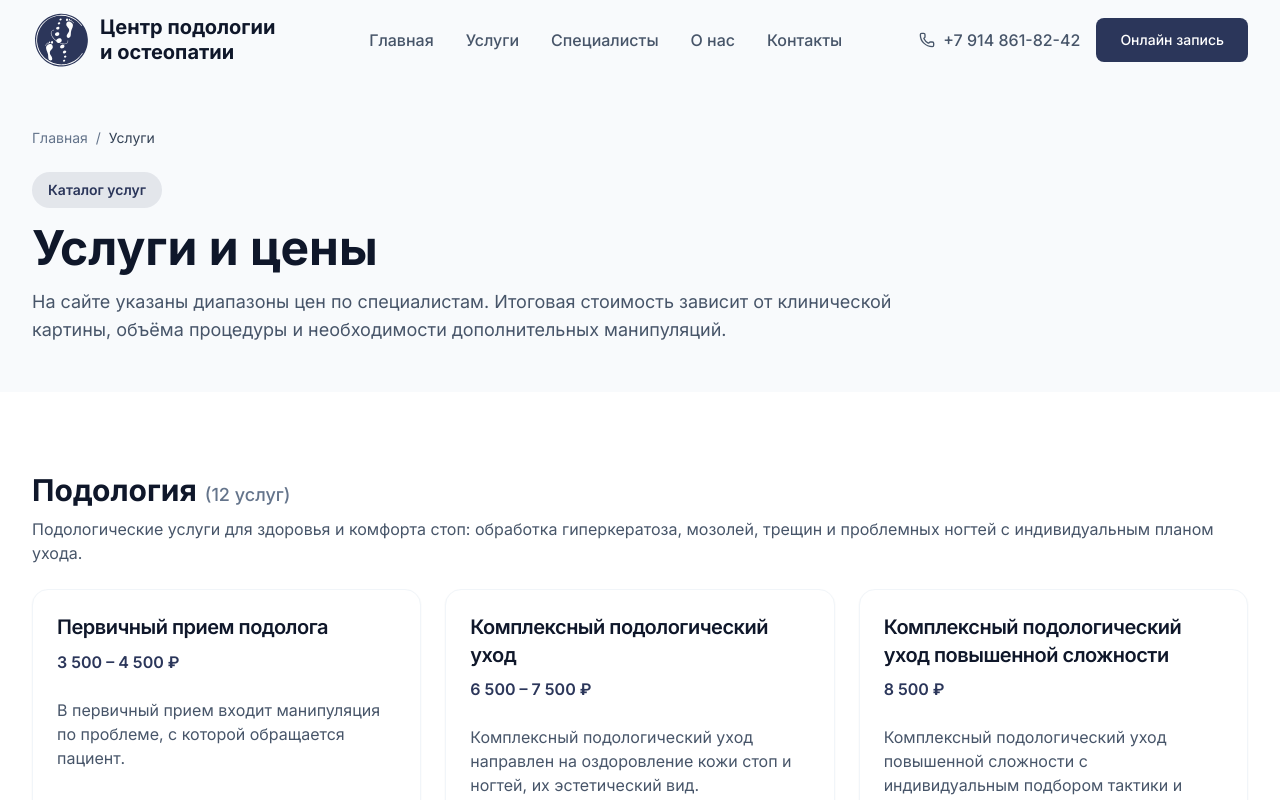
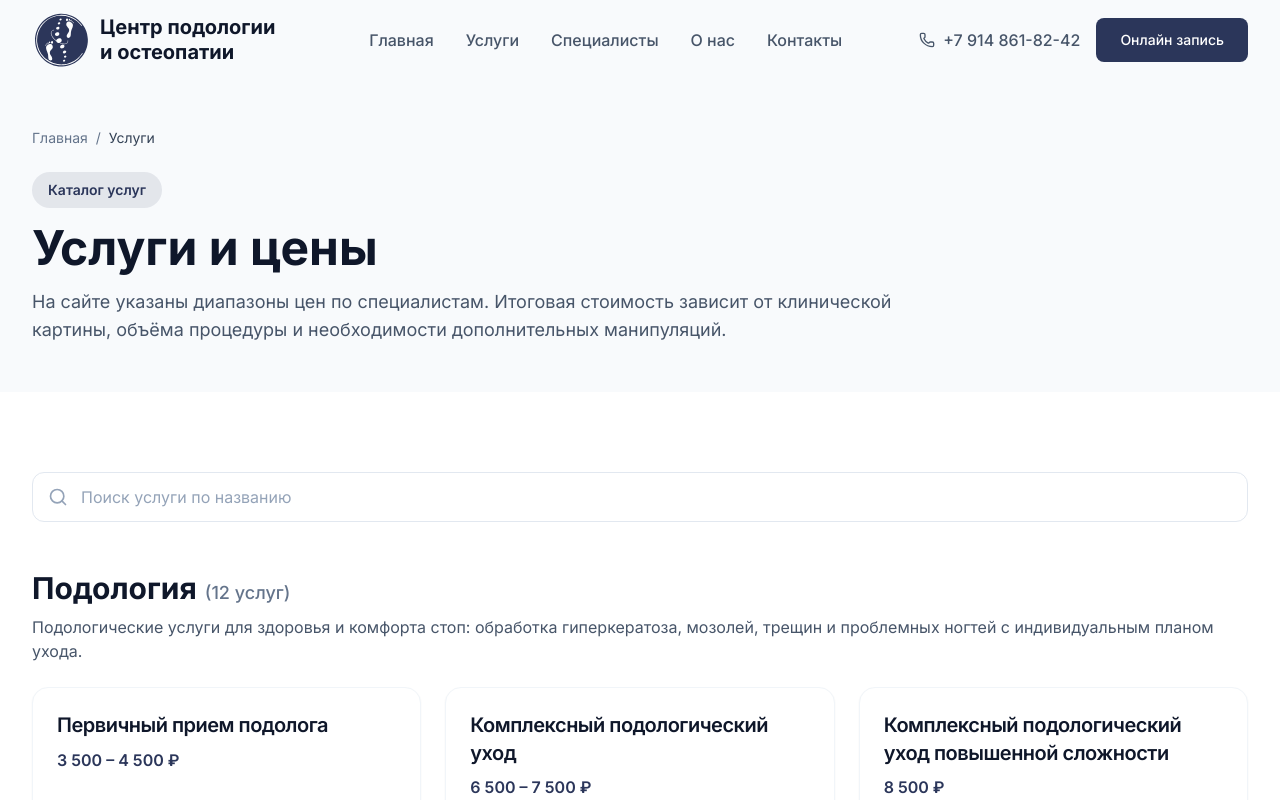
Before and after one commit to faceoffdev/podologdolgoprudny, a Next.js app: page /uslugi in a window 1280 px wide. Shown: the top 800 px of the page. Built offline with nearby package versions, Linux system fonts and the light colour scheme.

Commit message:
Refactor services page to use ServicesCatalog component and update service name for consistency

```diff
--- a/app/uslugi/page.tsx
+++ b/app/uslugi/page.tsx
@@ -3,14 +3,8 @@ import type { Metadata } from 'next'
 import { Navbar } from '@/components/sections/navbar'
 import { Footer } from '@/components/sections/footer'
 import { CTA } from '@/components/sections/cta'
-import { Card, CardContent, CardHeader, CardTitle } from '@/components/ui/card'
-import {
-  formatPriceRange,
-  getServicePriceRange,
-  getServicesByCategory,
-  serviceCategories,
-  services,
-} from '@/lib/services'
+import { ServicesCatalog } from '@/components/services/services-catalog'
+import { getServicePriceRange, getServicesByCategory, serviceCategories, services } from '@/lib/services'
 import { siteConfig } from '@/lib/site-config'
 
 export const metadata: Metadata = {
@@ -29,14 +23,6 @@ export const metadata: Metadata = {
 }
 
 export default function ServicesPage() {
-  const formatServicesCount = (count: number) => {
-    const mod10 = count % 10
-    const mod100 = count % 100
-    if (mod10 === 1 && mod100 !== 11) return `${count} услуга`
-    if (mod10 >= 2 && mod10 <= 4 && (mod100 < 12 || mod100 > 14)) return `${count} услуги`
-    return `${count} услуг`
-  }
-
   const categories = serviceCategories
     .map((category) => ({
       category,
@@ -132,56 +118,7 @@ export default function ServicesPage() {
       </section>
 
       <section className="py-10 sm:py-12 lg:py-20">
-        <div className="max-w-7xl mx-auto px-4 sm:px-6 lg:px-8 space-y-10 lg:space-y-12">
-          {categories.map(({ category, items }) => (
-            <section key={category.slug} className="space-y-4 lg:space-y-6">
-              <div className="space-y-2">
-                <div className="flex items-center justify-between gap-3">
-                  <div className="flex flex-wrap items-baseline gap-2">
-                    <h2 className="text-2xl sm:text-3xl font-bold text-slate-900">
-                      {items.length > 3 && (
-                        <Link
-                          href={`/uslugi/${category.slug}/`}
-                          title={`${category.name} Долгопрудный`}
-                          className="hover:text-primary transition-colors"
-                        >
-                          {category.name}
-                        </Link>
-                      )}
-                      {items.length <= 3 && <>{category.name}</>}
-                    </h2>
-                    <span className="text-base sm:text-lg font-medium text-slate-500 whitespace-nowrap">
-                      ({formatServicesCount(items.length)})
-                    </span>
-                  </div>
-                </div>
-                <p className="text-slate-600">{category.description}</p>
-              </div>
-
-              <div className="grid md:grid-cols-2 xl:grid-cols-3 gap-5 sm:gap-6">
-                {items.slice(0, 3).map((service) => (
-                  <Card key={service.slug} className="h-full">
-                    <CardHeader className="space-y-2">
-                      <CardTitle className="text-xl leading-snug">
-                        <Link
-                          href={service.profileUrl}
-                          title={`${service.name} Долгопрудный`}
-                          className="hover:text-primary transition-colors"
-                        >
-                          {service.name}
-                        </Link>
-                      </CardTitle>
-                      <p className="text-primary font-semibold">{formatPriceRange(getServicePriceRange(service))}</p>
-                    </CardHeader>
-                    <CardContent className="space-y-4">
-                      <p className="text-slate-600">{service.shortDescription}</p>
-                    </CardContent>
-                  </Card>
-                ))}
-              </div>
-            </section>
-          ))}
-        </div>
+        <ServicesCatalog categories={categories} />
       </section>
 
       <CTA />
--- /dev/null
+++ b/components/services/services-catalog.tsx
@@ -0,0 +1,176 @@
+'use client'
+
+import { useEffect, useMemo, useRef, useState } from 'react'
+import Link from 'next/link'
+import { useRouter } from 'next/navigation'
+import { Search } from 'lucide-react'
+import { Card, CardContent, CardHeader, CardTitle } from '@/components/ui/card'
+import { formatPriceRange, getServicePriceRange, type Service, type ServiceCategory } from '@/lib/services'
+
+type CategoryGroup = {
+  category: ServiceCategory
+  items: Service[]
+}
+
+type ServicesCatalogProps = {
+  categories: CategoryGroup[]
+}
+
+function formatServicesCount(count: number) {
+  const mod10 = count % 10
+  const mod100 = count % 100
+  if (mod10 === 1 && mod100 !== 11) return `${count} услуга`
+  if (mod10 >= 2 && mod10 <= 4 && (mod100 < 12 || mod100 > 14)) return `${count} услуги`
+  return `${count} услуг`
+}
+
+export function ServicesCatalog({ categories }: ServicesCatalogProps) {
+  const router = useRouter()
+  const [searchQuery, setSearchQuery] = useState('')
+  const [isDropdownOpen, setIsDropdownOpen] = useState(false)
+  const searchContainerRef = useRef<HTMLDivElement | null>(null)
+  const normalizedSearch = searchQuery.trim().toLowerCase()
+
+  const searchableServices = useMemo(
+    () =>
+      categories.flatMap(({ items }) =>
+        items.map((service) => ({
+          name: service.name,
+          profileUrl: service.profileUrl,
+        }))
+      ),
+    [categories]
+  )
+
+  const matchedServices = useMemo(() => {
+    if (normalizedSearch.length < 2) {
+      return []
+    }
+
+    return searchableServices.filter((item) => item.name.toLowerCase().includes(normalizedSearch)).slice(0, 50)
+  }, [normalizedSearch, searchableServices])
+
+  useEffect(() => {
+    const handleClickOutside = (event: MouseEvent) => {
+      const target = event.target as Node
+      if (searchContainerRef.current && !searchContainerRef.current.contains(target)) {
+        setIsDropdownOpen(false)
+      }
+    }
+
+    document.addEventListener('mousedown', handleClickOutside)
+    return () => document.removeEventListener('mousedown', handleClickOutside)
+  }, [])
+
+  return (
+    <div className="max-w-7xl mx-auto px-4 sm:px-6 lg:px-8 space-y-10 lg:space-y-12">
+      <div className="w-full" ref={searchContainerRef}>
+        <div className="relative">
+          <Search className="absolute left-4 top-1/2 -translate-y-1/2 h-5 w-5 text-slate-400 pointer-events-none" />
+          <input
+            id="services-search"
+            type="search"
+            value={searchQuery}
+            onChange={(event) => {
+              const value = event.target.value
+              setSearchQuery(value)
+              setIsDropdownOpen(value.trim().length >= 2)
+            }}
+            onFocus={() => {
+              if (normalizedSearch.length >= 2) {
+                setIsDropdownOpen(true)
+              }
+            }}
+            onKeyDown={(event) => {
+              if (event.key === 'Enter' && matchedServices.length > 0) {
+                event.preventDefault()
+                router.push(matchedServices[0].profileUrl)
+              }
+              if (event.key === 'Escape') {
+                setIsDropdownOpen(false)
+              }
+            }}
+            placeholder="Поиск услуги по названию"
+            aria-label="Поиск услуги по названию"
+            className="w-full rounded-xl border border-slate-200 bg-white py-3 pl-12 pr-4 text-slate-800 placeholder:text-slate-400 focus:outline-none focus:ring-2 focus:ring-primary/40 focus:border-primary/40"
+          />
+        </div>
+
+        {isDropdownOpen && normalizedSearch.length >= 2 && (
+          <div className="relative z-20 mt-2 w-full rounded-2xl border border-slate-200 bg-white shadow-lg overflow-hidden">
+            <div className="max-h-80 overflow-y-auto">
+              {matchedServices.length > 0 ? (
+                matchedServices.map((item) => (
+                  <button
+                    key={`${item.profileUrl}-${item.name}`}
+                    type="button"
+                    className="w-full text-left px-4 py-3 hover:bg-slate-50 transition-colors"
+                    onMouseDown={(event) => event.preventDefault()}
+                    onClick={() => {
+                      setIsDropdownOpen(false)
+                      router.push(item.profileUrl)
+                    }}
+                  >
+                    <p className="font-semibold text-slate-800">{item.name}</p>
+                  </button>
+                ))
+              ) : (
+                <p className="px-4 py-3 text-slate-500">По вашему запросу услуги не найдены.</p>
+              )}
+            </div>
+          </div>
+        )}
+
+        {normalizedSearch.length > 0 && normalizedSearch.length < 2 && (
+          <p className="mt-2 text-sm text-slate-500">Введите минимум 2 символа для поиска по списку.</p>
+        )}
+      </div>
+
+      {categories.map(({ category, items }) => (
+        <section key={category.slug} className="space-y-4 lg:space-y-6">
+          <div className="space-y-2">
+            <div className="flex items-center justify-between gap-3">
+              <div className="flex flex-wrap items-baseline gap-2">
+                <h2 className="text-2xl sm:text-3xl font-bold text-slate-900">
+                  <Link
+                    href={`/uslugi/${category.slug}/`}
+                    title={`${category.name} Долгопрудный`}
+                    className="hover:text-primary transition-colors"
+                  >
+                    {category.name}
+                  </Link>
+                </h2>
+                <span className="text-base sm:text-lg font-medium text-slate-500 whitespace-nowrap">
+                  ({formatServicesCount(items.length)})
+                </span>
+              </div>
+            </div>
+            <p className="text-slate-600">{category.description}</p>
+          </div>
+
+          <div className="grid md:grid-cols-2 xl:grid-cols-3 gap-5 sm:gap-6">
+            {items.slice(0, 3).map((service) => (
+              <Card key={service.slug} className="h-full">
+                <CardHeader className="space-y-2">
+                  <CardTitle className="text-xl leading-snug">
+                    <Link
+                      href={service.profileUrl}
+                      title={`${service.name} Долгопрудный`}
+                      className="hover:text-primary transition-colors"
+                    >
+                      {service.name}
+                    </Link>
+                  </CardTitle>
+                  <p className="text-primary font-semibold">{formatPriceRange(getServicePriceRange(service))}</p>
+                </CardHeader>
+                <CardContent className="space-y-4">
+                  <p className="text-slate-600">{service.shortDescription}</p>
+                </CardContent>
+              </Card>
+            ))}
+          </div>
+        </section>
+      ))}
+    </div>
+  )
+}
--- a/lib/services.ts
+++ b/lib/services.ts
@@ -759,12 +759,12 @@ export const services: Service[] = [
   {
     sourceId: 14669599,
     slug: 'ustanovka-skoby-zto',
-    name: 'Установка скобы 3TO',
+    name: 'Установка скобы 3ТО',
     categorySlug: 'ortoniksiya',
     shortDescription:
       'Установка корректирующей системы для деликатного выравнивания ногтевой пластины и профилактики повторного врастания.',
     description: [
-      'Скоба 3TO представляет собой трехкомпонентную коррекционную систему для лечения вросшего или деформированного ногтя. Она состоит из двух скоб и стягивающего зажима, которые устанавливаются на ногтевую пластину для постепенного выравнивания ее роста.',
+      'Скоба 3ТО представляет собой трехкомпонентную коррекционную систему для лечения вросшего или деформированного ногтя. Она состоит из двух скоб и стягивающего зажима, которые устанавливаются на ногтевую пластину для постепенного выравнивания ее роста.',
       'Система фиксируется под края ногтя, стягивается зажимом и закрепляется композитом. По мере отрастания ногтя выполняется плановая коррекция скобы в среднем 1 раз в 6-8 недель.',
       'Метод помогает уменьшить боль уже после первой установки. Процедура обычно безболезненна и не ограничивает повседневную активность: можно носить привычную обувь, плавать и заниматься спортом.',
       'Преимущества: эффективна при сложных случаях врастания без хирургического вмешательства, способствует правильному росту ногтя, помогает корректировать деформацию и врастание ногтевой пластины.',
@@ -788,7 +788,7 @@ export const services: Service[] = [
     images: [
       {
         src: withBasePath('/images/services/ustanovka-skoby-zto.jpg'),
-        alt: 'Вид услуги: Установка скобы 3TO',
+        alt: 'Вид услуги: Установка скобы 3ТО',
       },
     ],
   },
```
